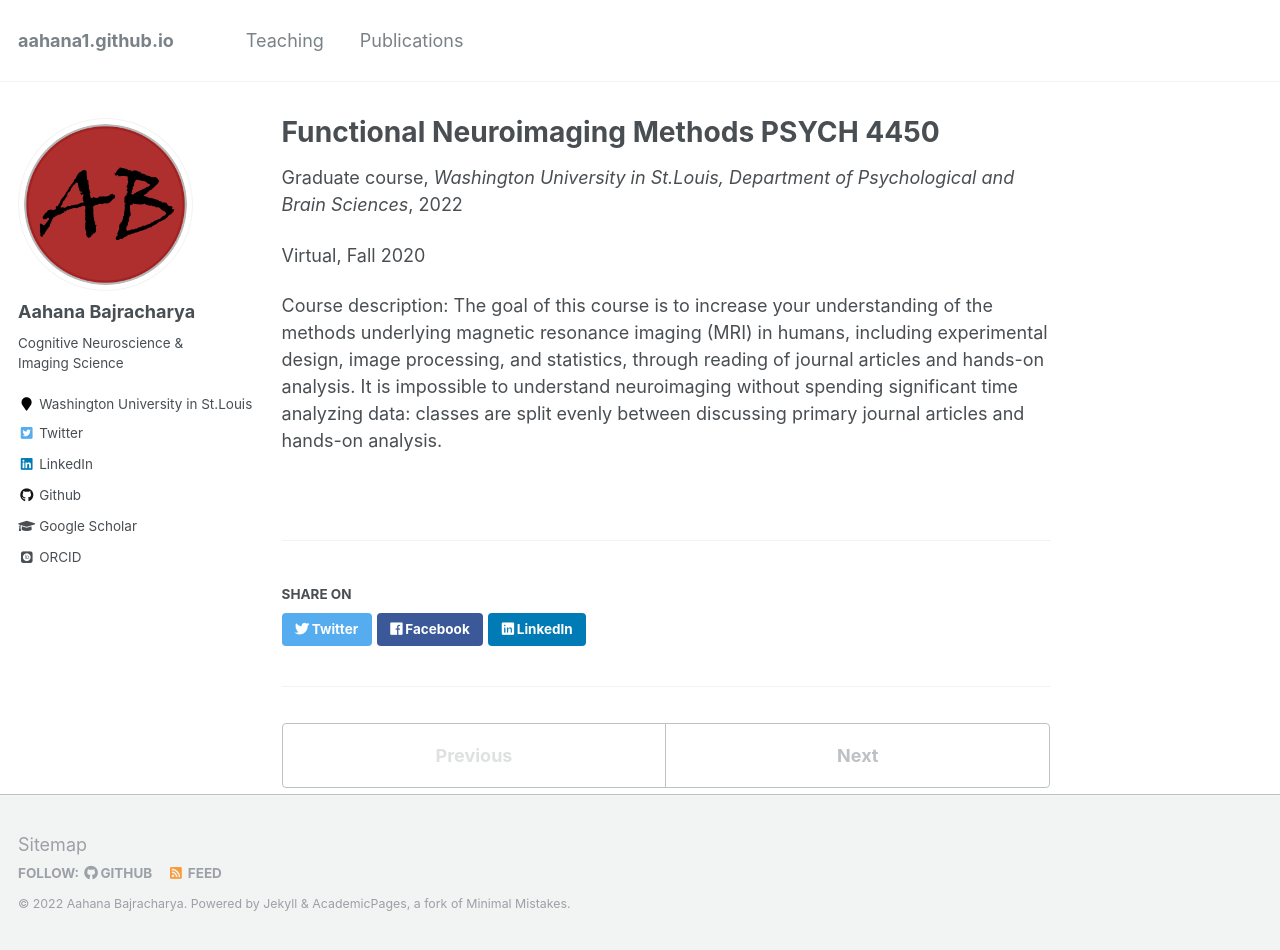
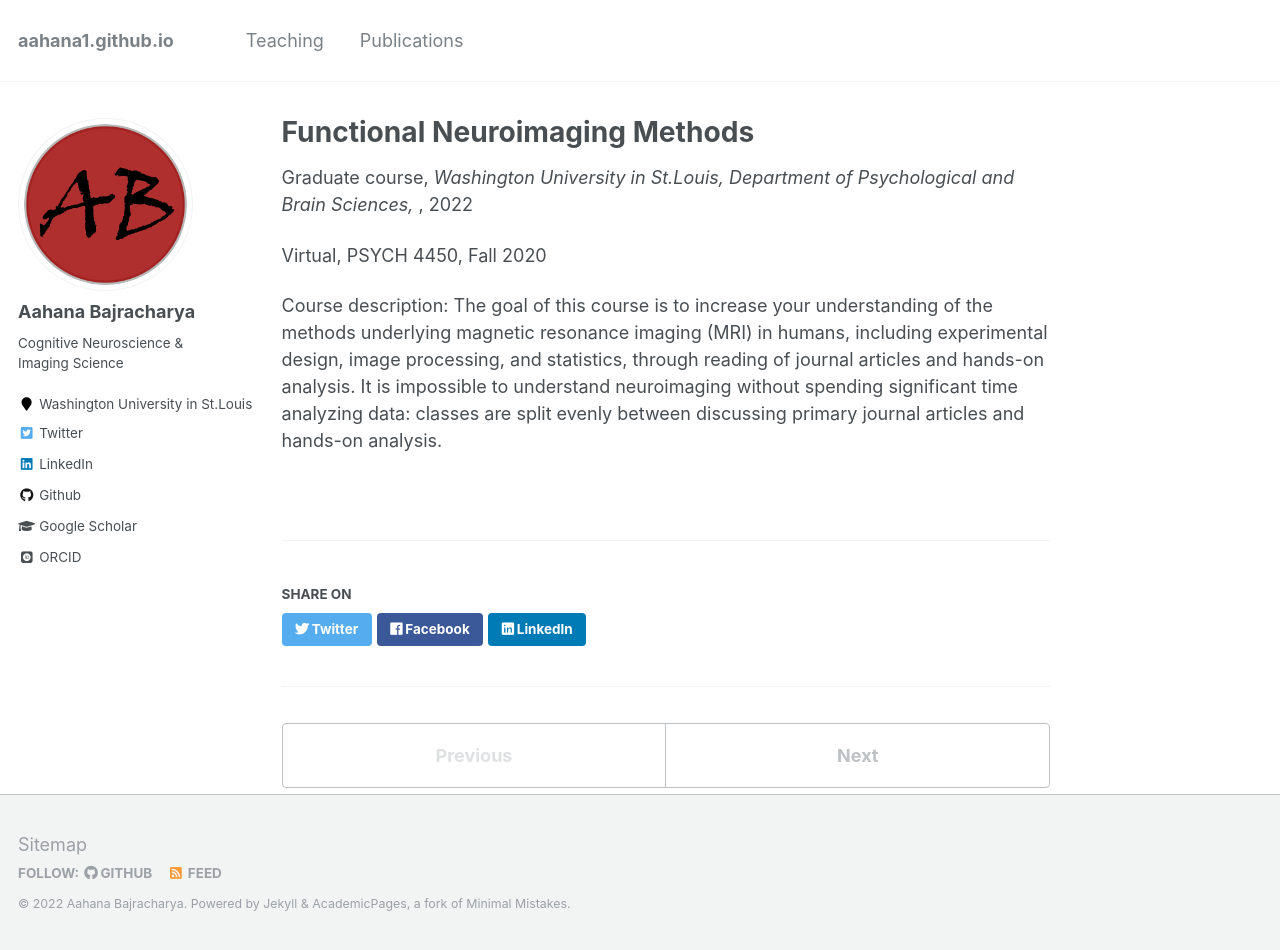
Before and after one commit to kritibhattarai23/kritibhattarai23.github.io, a Jekyll site: the page built from _teaching/2020-fall-teaching-2.md, in a window 1280 px wide and 950 px high. Built offline with Jekyll 4.4.1, drawn with Linux system fonts in a browser that asks for light colours; some web fonts are replaced.

```diff
--- a/_teaching/2020-fall-teaching-2.md
+++ b/_teaching/2020-fall-teaching-2.md
@@ -1,11 +1,11 @@
 ---
-title: "Functional Neuroimaging Methods PSYCH 4450"
+title: "Functional Neuroimaging Methods "
 collection: teaching
 type: "Graduate course"
 permalink: /teaching/2020-fall-teaching-2
-venue: "Washington University in St.Louis, Department of Psychological and Brain Sciences"
+venue: "Washington University in St.Louis, Department of Psychological and Brain Sciences, "
 ---
-Virtual, Fall 2020
+Virtual, PSYCH 4450, Fall 2020
 
 Course description: The goal of this course is to increase your understanding of the methods underlying magnetic resonance imaging (MRI) in humans,
 including experimental design, image processing, and statistics, through reading of journal articles and hands-on analysis. It is impossible to understand
```
